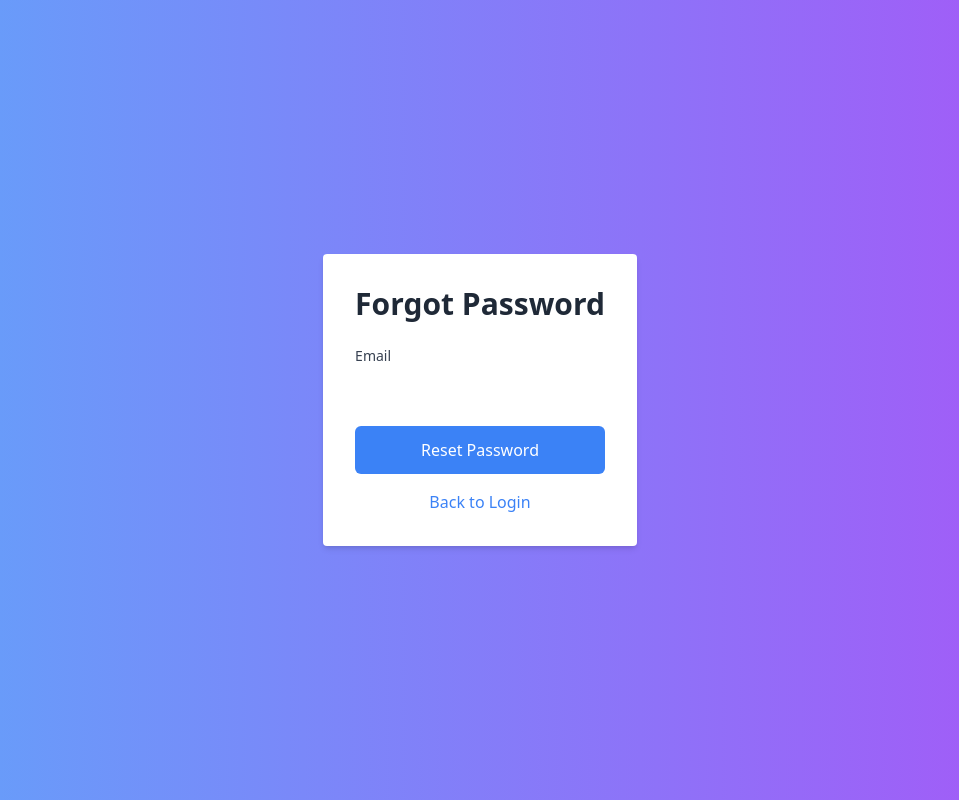
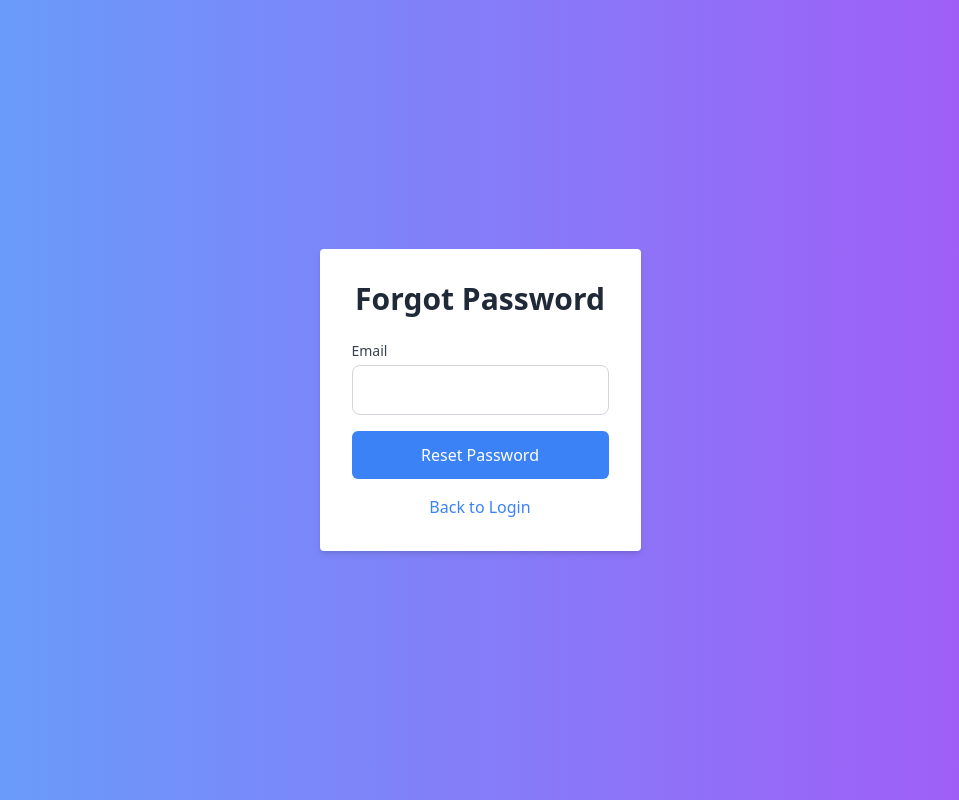
Before and after one commit to chatladawongkanyon/for-project, a Vue app: page /forgot-password in a window 1280 px wide. Shown: the whole page, without its empty margins (160-1119 px from the left). Built offline with nearby package versions, Linux system fonts and the light colour scheme; no server answers.

Commit message:
Update ForgotPassword.vue

```diff
--- a/src/components/ForgotPassword.vue
+++ b/src/components/ForgotPassword.vue
@@ -5,12 +5,12 @@
       <form @submit.prevent="resetPassword" class="space-y-4 w-full">
         <div class="w-full">
           <label for="email" class="block text-sm font-medium text-gray-700">Email</label>
-          <input v-model="email" type="email" id="email" class="mt-1 p-2 w-full border-gray-300 rounded-md">
+          <input v-model="email" type="email" id="email" class="mt-1 p-3 w-full bg-white text-black border-gray-300 rounded-md focus:ring-2 focus:ring-blue-500 focus:border-blue-500">
         </div>
         <button type="submit" class="w-full bg-blue-500 hover:bg-blue-700 text-white p-3 rounded-md transition duration-300">Reset Password</button>
         <p v-if="showError" class="text-red-500 text-sm mt-2">{{ errorMessage }}</p>
       </form>
-      <button @click="goToLogin" class="mt-4 text-blue-500 cursor-pointer">Back to Login</button>
+      <button @click="goToLogin" class="mt-4 text-blue-500 cursor-pointer hover:opacity-80 transition duration-300">Back to Login</button>
     </div>
   </div>
 </template>
@@ -24,6 +24,7 @@ const email = ref("");
 const showError = ref(false);
 const errorMessage = ref("");
 
+// Function to reset password via email
 async function resetPassword() {
   try {
     const auth = getAuth();
@@ -31,49 +32,60 @@ async function resetPassword() {
     // Password reset email sent successfully
     // You can add a success message here if needed
   } catch (error) {
-    // Check if error is an instance of Error
     if (error instanceof Error) {
       showError.value = true;
       errorMessage.value = error.message;
     } else {
-      // If error is not an instance of Error, handle it accordingly
       console.error("Unknown error occurred:", error);
     }
   }
 }
 
+// Function to navigate back to login page
 function goToLogin() {
   router.push('/login');
 }
 </script>
 
-
 <style scoped>
-/* Your scoped styles */
-input[type="email"],
-button {
-  outline: none;
+/* Custom font and colors for the entire page */
+body {
+  font-family: 'Arial', sans-serif; /* Change the font */
 }
 
-input[type="email"],
-button,
-a {
-  transition: all 0.3s ease;
+/* Input styling */
+input[type="email"] {
+  outline: none;
+  background-color: white;
+  color: black;
+  font-size: 1rem;
+  padding: 0.75rem;
+  border: 1px solid #d1d5db;
+  border-radius: 8px;
 }
 
 input[type="email"]:focus {
   border-color: #4a90e2;
+  box-shadow: 0 0 0 2px rgba(72, 108, 232, 0.3);
 }
 
+/* Button styling */
 button {
   cursor: pointer;
+  transition: all 0.3s ease;
 }
 
 button:hover {
   opacity: 0.8;
 }
 
+/* Link hover styling */
 a:hover {
   text-decoration: underline;
 }
+
+/* Error message styling */
+p {
+  font-size: 0.875rem;
+}
 </style>
```
